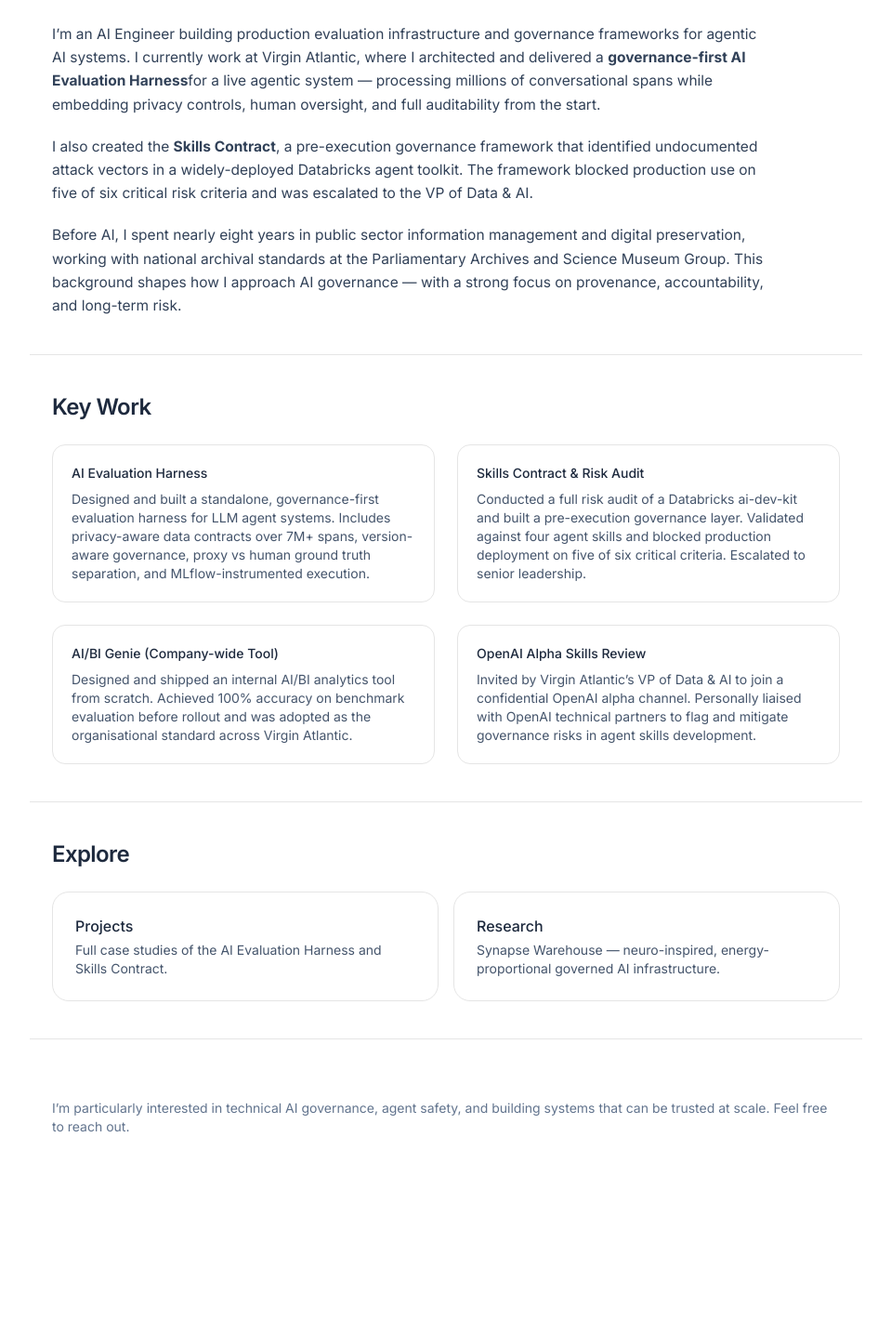
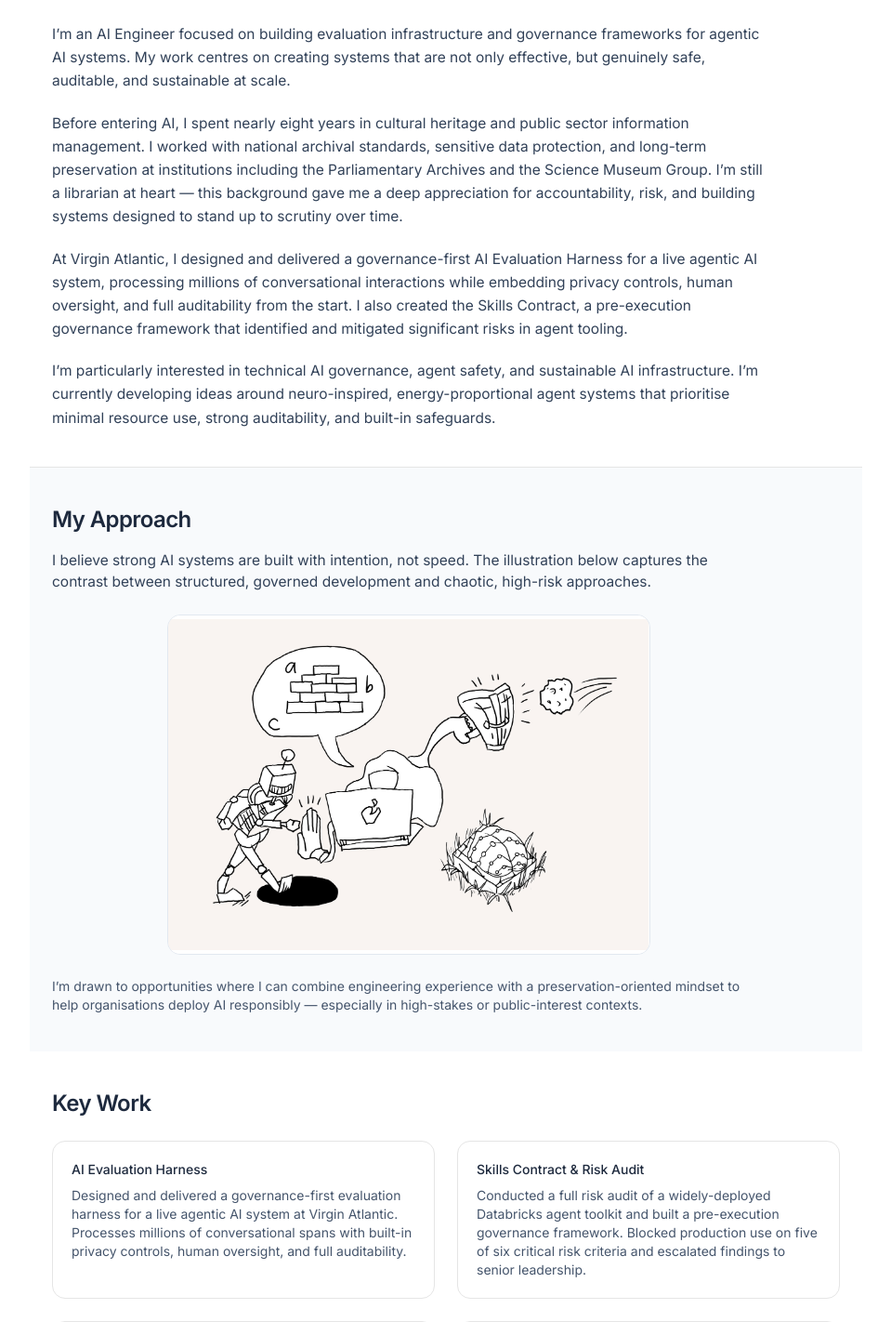
Before and after one commit to dynamicsofanaisteroid/farah-zamir-portfolio, a Next.js app: page / in a window 1280 px wide. Shown: the part 280-1702 px from the top of the page at 93% size, without its empty margins (160-1119 px from the left). Before the commit the page ends 1566 px from the top, so only its background shows below. Built offline with nearby package versions, Linux system fonts and the light colour scheme.

Commit message:
added illustration

```diff
--- a/app/page.tsx
+++ b/app/page.tsx
@@ -3,7 +3,7 @@ import Link from "next/link"
 export default function Home() {
   return (
     <div className="min-h-screen bg-white text-slate-800">
-      {/* Top Header - Arash style */}
+      {/* Top Header */}
       <div className="max-w-4xl mx-auto px-6 pt-16 pb-8">
         <div>
           <h1 className="text-5xl font-semibold tracking-tight">Farah Zamir</h1>
@@ -18,63 +18,90 @@ export default function Home() {
         </div>
       </div>
 
-      {/* Intro Section */}
+      {/* Intro */}
       <div className="max-w-4xl mx-auto px-6 py-10">
         <h2 className="text-2xl font-semibold tracking-tight mb-6">Hey, I’m Farah 👋</h2>
 
         <div className="max-w-3xl space-y-5 text-[15.5px] leading-relaxed text-slate-700">
           <p>
-            I’m an AI Engineer building production evaluation infrastructure and governance frameworks for agentic AI systems.
-            I currently work at Virgin Atlantic, where I architected and delivered a <strong>governance-first AI Evaluation Harness</strong>
-            for a live agentic system — processing millions of conversational spans while embedding privacy controls, human oversight,
-            and full auditability from the start.
+            I’m an AI Engineer focused on building evaluation infrastructure and governance frameworks for agentic AI systems.
+            My work centres on creating systems that are not only effective, but genuinely safe, auditable, and sustainable at scale.
           </p>
           <p>
-            I also created the <strong>Skills Contract</strong>, a pre-execution governance framework that identified undocumented attack vectors
-            in a widely-deployed Databricks agent toolkit. The framework blocked production use on five of six critical risk criteria and
-            was escalated to the VP of Data &amp; AI.
+            Before entering AI, I spent nearly eight years in cultural heritage and public sector information management.
+            I worked with national archival standards, sensitive data protection, and long-term preservation at institutions including
+            the Parliamentary Archives and the Science Museum Group. I’m still a librarian at heart — this background gave me a deep
+            appreciation for accountability, risk, and building systems designed to stand up to scrutiny over time.
           </p>
           <p>
-            Before AI, I spent nearly eight years in public sector information management and digital preservation, working with national
-            archival standards at the Parliamentary Archives and Science Museum Group. This background shapes how I approach AI governance —
-            with a strong focus on provenance, accountability, and long-term risk.
+            At Virgin Atlantic, I designed and delivered a governance-first AI Evaluation Harness for a live agentic AI system,
+            processing millions of conversational interactions while embedding privacy controls, human oversight, and full auditability from the start.
+            I also created the Skills Contract, a pre-execution governance framework that identified and mitigated significant risks in agent tooling.
+          </p>
+          <p>
+            I’m particularly interested in technical AI governance, agent safety, and sustainable AI infrastructure.
+            I’m currently developing ideas around neuro-inspired, energy-proportional agent systems that prioritise minimal resource use,
+            strong auditability, and built-in safeguards.
           </p>
         </div>
       </div>
 
-      {/* Key Work Highlights - Silhouetting CV achievements */}
-      <div className="max-w-4xl mx-auto px-6 py-10 border-t">
+      {/* My Approach + Illustration */}
+      <div className="max-w-4xl mx-auto px-6 py-10 border-t bg-slate-50">
+        <div className="max-w-3xl">
+          <h2 className="text-2xl font-semibold tracking-tight mb-4">My Approach</h2>
+          <p className="text-[15.5px] text-slate-700 mb-6">
+            I believe strong AI systems are built with intention, not speed. The illustration below captures the contrast between
+            structured, governed development and chaotic, high-risk approaches.
+          </p>
+
+          {/* Illustration - Replace with your actual image */}
+          <div className="mb-6">
+            <img
+              src="/approach-illustration.png"
+              alt="Illustration showing intentional AI development vs risky approaches"
+              className="w-full max-w-[520px] mx-auto rounded-xl border border-slate-200"
+            />
+          </div>
+
+          <p className="text-sm text-slate-600">
+            I’m drawn to opportunities where I can combine engineering experience with a preservation-oriented mindset
+            to help organisations deploy AI responsibly — especially in high-stakes or public-interest contexts.
+          </p>
+        </div>
+      </div>
+
+      {/* Key Work - Strengthened */}
+      <div className="max-w-4xl mx-auto px-6 py-10">
         <h2 className="text-2xl font-semibold tracking-tight mb-6">Key Work</h2>
 
         <div className="grid grid-cols-1 md:grid-cols-2 gap-6 text-sm">
           <div className="p-5 border rounded-xl">
             <div className="font-medium mb-2">AI Evaluation Harness</div>
             <p className="text-slate-600">
-              Designed and built a standalone, governance-first evaluation harness for LLM agent systems.
-              Includes privacy-aware data contracts over 7M+ spans, version-aware governance, proxy vs human ground truth separation,
-              and MLflow-instrumented execution.
+              Designed and delivered a governance-first evaluation harness for a live agentic AI system at Virgin Atlantic.
+              Processes millions of conversational spans with built-in privacy controls, human oversight, and full auditability.
             </p>
           </div>
           <div className="p-5 border rounded-xl">
             <div className="font-medium mb-2">Skills Contract &amp; Risk Audit</div>
             <p className="text-slate-600">
-              Conducted a full risk audit of a Databricks ai-dev-kit and built a pre-execution governance layer.
-              Validated against four agent skills and blocked production deployment on five of six critical criteria.
-              Escalated to senior leadership.
+              Conducted a full risk audit of a widely-deployed Databricks agent toolkit and built a pre-execution governance framework.
+              Blocked production use on five of six critical risk criteria and escalated findings to senior leadership.
             </p>
           </div>
           <div className="p-5 border rounded-xl">
-            <div className="font-medium mb-2">AI/BI Genie (Company-wide Tool)</div>
+            <div className="font-medium mb-2">AI/BI Genie (Company-wide)</div>
             <p className="text-slate-600">
-              Designed and shipped an internal AI/BI analytics tool from scratch. Achieved 100% accuracy on benchmark evaluation
-              before rollout and was adopted as the organisational standard across Virgin Atlantic.
+              Designed and shipped an internal AI/BI analytics tool from scratch. Achieved 100% benchmark accuracy before rollout
+              and saw it adopted as the organisational standard across Virgin Atlantic.
             </p>
           </div>
           <div className="p-5 border rounded-xl">
             <div className="font-medium mb-2">OpenAI Alpha Skills Review</div>
             <p className="text-slate-600">
-              Invited by Virgin Atlantic’s VP of Data &amp; AI to join a confidential OpenAI alpha channel.
-              Personally liaised with OpenAI technical partners to flag and mitigate governance risks in agent skills development.
+              Invited by Virgin Atlantic’s VP of Data &amp; AI to join a confidential OpenAI alpha channel for agent skills development.
+              Personally flagged governance risks and worked directly with OpenAI technical partners.
             </p>
           </div>
         </div>
@@ -83,7 +110,6 @@ export default function Home() {
       {/* Explore Section */}
       <div className="max-w-4xl mx-auto px-6 py-10 border-t">
         <h2 className="text-2xl font-semibold tracking-tight mb-6">Explore</h2>
-
         <div className="grid grid-cols-1 md:grid-cols-2 gap-4">
           <Link href="/projects" className="block p-6 border rounded-2xl hover:border-slate-300 transition-colors">
             <div className="font-medium mb-1">Projects</div>
@@ -91,17 +117,9 @@ export default function Home() {
           </Link>
           <Link href="/research" className="block p-6 border rounded-2xl hover:border-slate-300 transition-colors">
             <div className="font-medium mb-1">Research</div>
-            <p className="text-sm text-slate-600">Synapse Warehouse — neuro-inspired, energy-proportional governed AI infrastructure.</p>
+            <p className="text-sm text-slate-600">Synapse Warehouse and work in technical AI governance.</p>
           </Link>
         </div>
-      </div>
-
-      {/* Footer */}
-      <div className="max-w-4xl mx-auto px-6 py-16 border-t text-sm text-slate-500">
-        <p>
-          I’m particularly interested in technical AI governance, agent safety, and building systems that can be trusted at scale.
-          Feel free to reach out.
-        </p>
       </div>
     </div>
   )
```
Also changed, not shown: public/approach-illustration.png (added).
